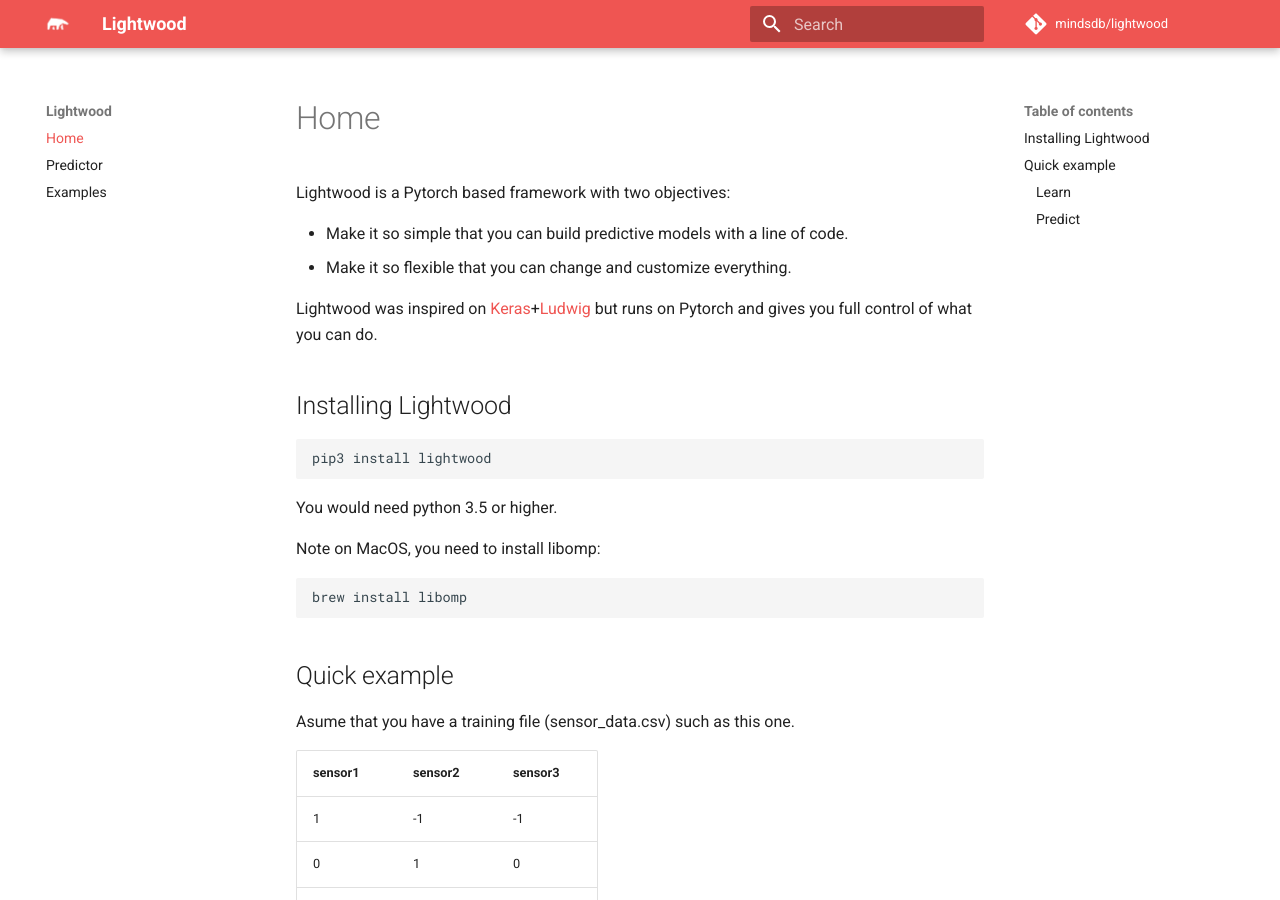
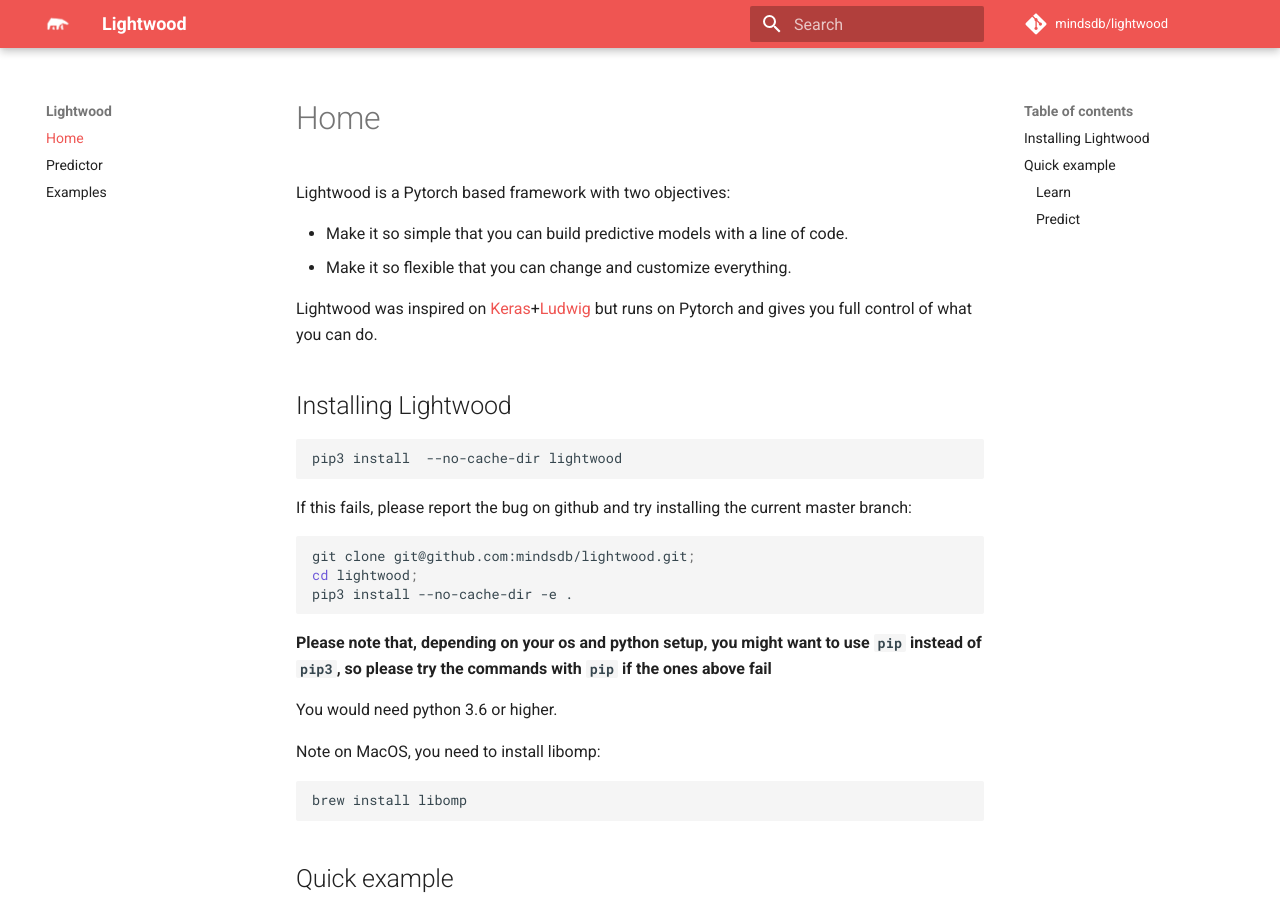
Before and after one commit to mindsdb/lightwood, an MkDocs documentation site: the page built from docs/docs/index.md, in a window 1280 px wide and 900 px high. Built offline with MkDocs 1.6.1 and Material for MkDocs 9.7.7, drawn with Linux system fonts in a browser that asks for light colours; comment, search, counter and statistics services are not loaded.

Commit message:
updated install instructions

````diff
--- a/docs/docs/index.md
+++ b/docs/docs/index.md
@@ -11,10 +11,20 @@
 ## Installing Lightwood
 
 ```bash
-pip3 install lightwood
+pip3 install  --no-cache-dir lightwood
 ```
 
-You would need python 3.5 or higher.
+If this fails, please report the bug on github and try installing the current master branch:
+
+```bash
+git clone git@github.com:mindsdb/lightwood.git;
+cd lightwood;
+pip3 install --no-cache-dir -e .
+```
+
+**Please note that, depending on your os and python setup, you might want to use `pip` instead of `pip3`, so please try the commands with `pip` if the ones above fail**
+
+You would need python 3.6 or higher.
 
 Note on MacOS, you need to install libomp:
 
````
